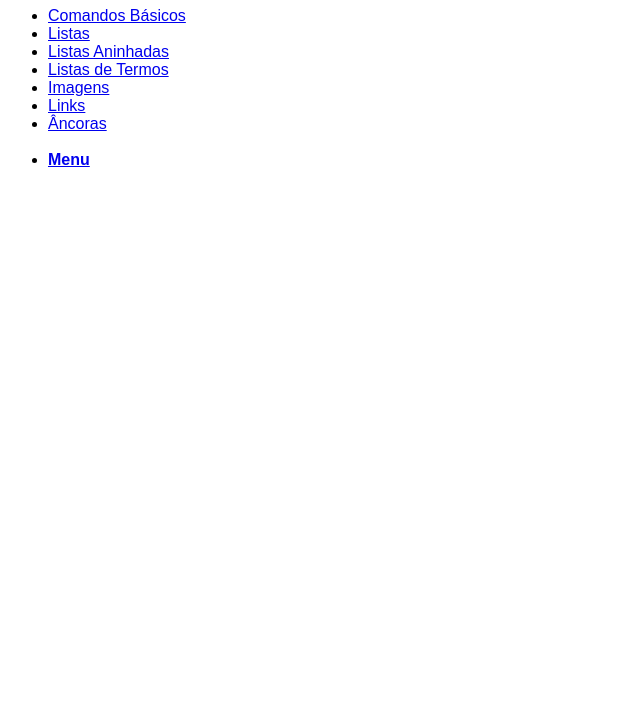
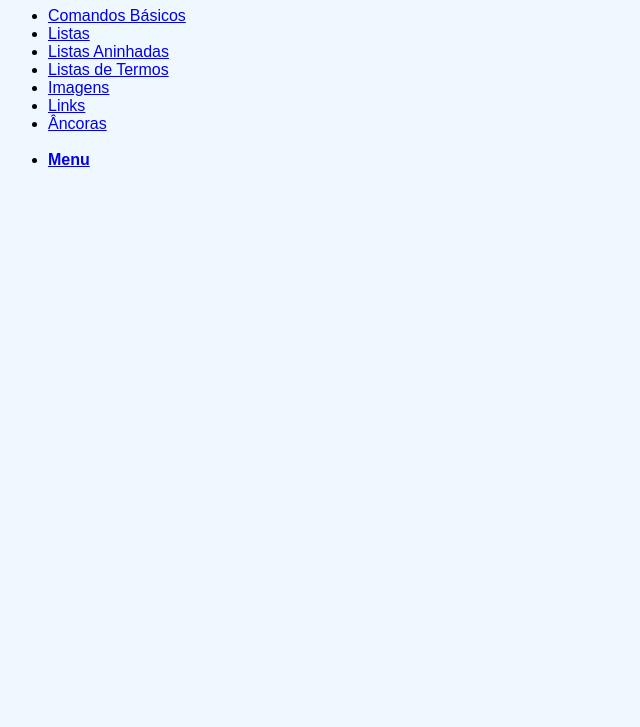
Before and after one commit to AntonioTSouza/DEW2023, a plain HTML site: page sumario/coisas.html in a window 1280 px wide. Shown: the part 73-800 px from the top of the page, without its empty margins (0-640 px from the left). Drawn offline with Linux system fonts and the light colour scheme.

Commit message:
sumário

```diff
--- a/sumario/coisas.html
+++ b/sumario/coisas.html
@@ -6,7 +6,12 @@
     <meta name="viewport" content="width=device-width, initial-scale=1.0">
     <title>Sumário</title>
 </head>
-<body>
+<style>
+    #background{
+        background-color:   aliceblue
+    }
+</style>
+<body id="background">
     <h1>Sumário</h1>
     <font face="arial">
         <ul>
```
